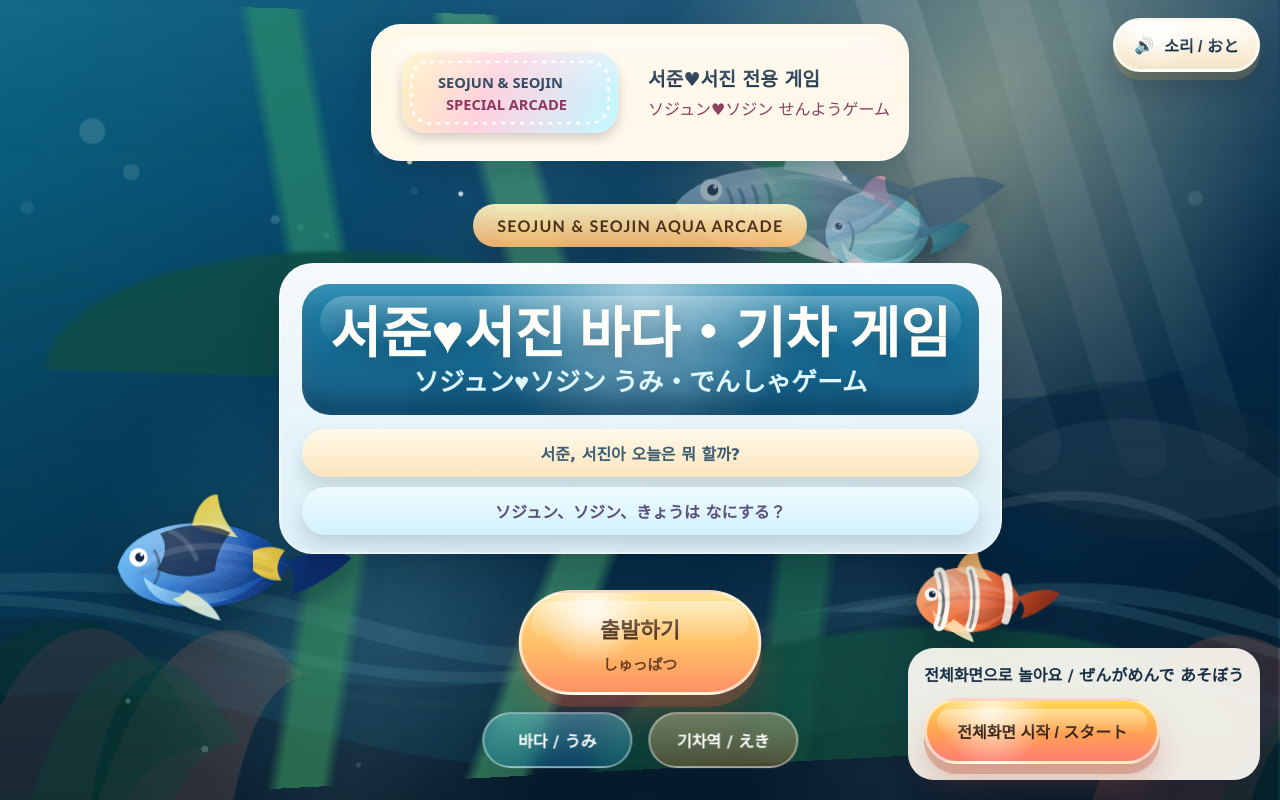
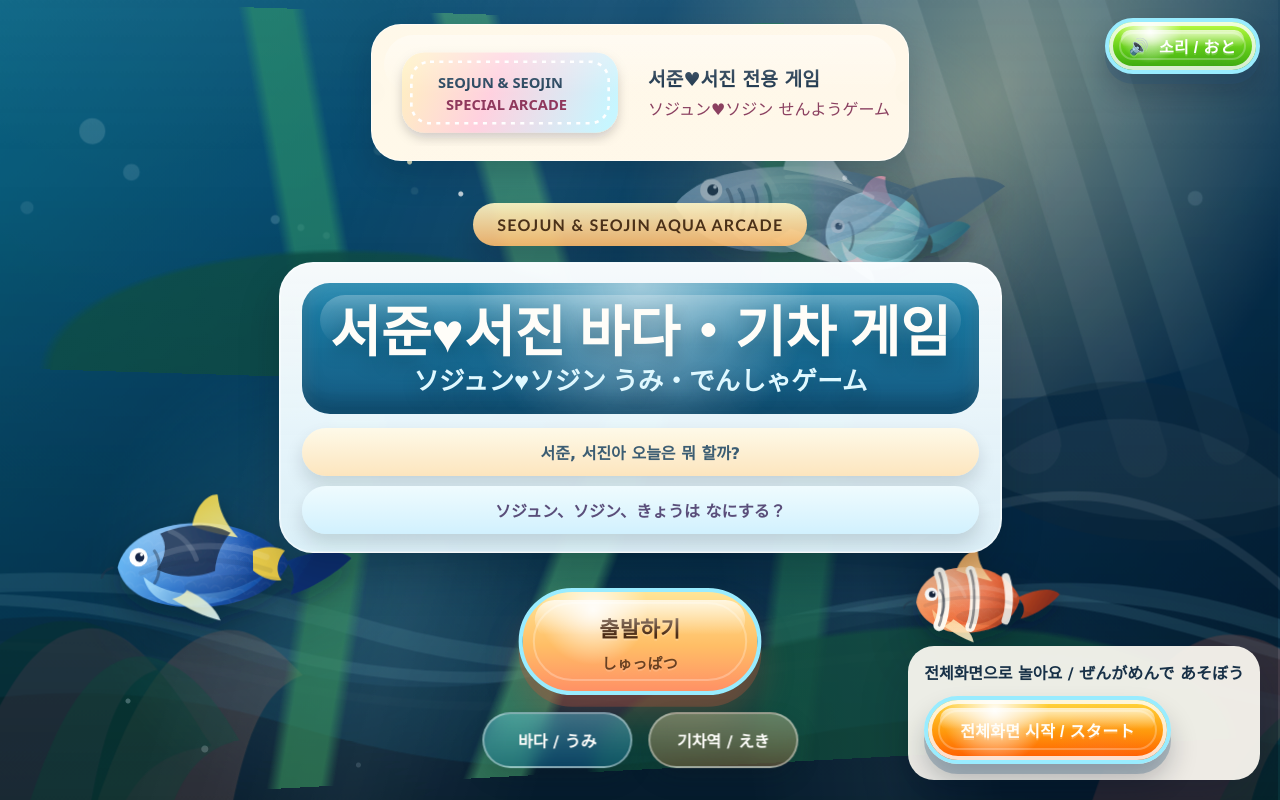
Before and after one commit to ParkWBJP/sj_fishgame, a website with bundled scripts: page index.html in a window 1280 px wide. Built offline with nearby package versions, Linux system fonts and the light colour scheme.

Commit message:
Polish arcade button styling

```diff
--- a/src/styles.css
+++ b/src/styles.css
@@ -934,13 +934,20 @@ h4,
 .play-screen__restart {
   position: relative;
   overflow: hidden;
-  border: 3px solid rgba(255, 255, 255, 0.62);
+  border: 4px solid #99ecff;
   border-radius: 999px;
   font-size: 1rem;
-  font-weight: 800;
+  font-weight: 900;
+  letter-spacing: 0.02em;
+  text-shadow: 0 2px 0 rgba(255, 255, 255, 0.18);
   transition:
     transform var(--transition-fast),
-    box-shadow var(--transition-fast);
+    box-shadow var(--transition-fast),
+    filter var(--transition-fast);
+  box-shadow:
+    0 0 0 4px rgba(255, 255, 255, 0.8) inset,
+    0 10px 0 rgba(36, 83, 120, 0.28),
+    0 18px 28px rgba(8, 18, 34, 0.24);
 }
 
 .sound-toggle:active,
@@ -955,7 +962,11 @@ h4,
 .secondary-button.is-pressed,
 .cta-button.is-pressed,
 .play-screen__restart.is-pressed {
-  transform: translateY(5px) scale(0.97);
+  transform: translateY(6px) scale(0.965);
+  box-shadow:
+    0 0 0 4px rgba(255, 255, 255, 0.82) inset,
+    0 4px 0 rgba(36, 83, 120, 0.2),
+    0 10px 14px rgba(8, 18, 34, 0.2);
 }
 
 .sound-toggle {
@@ -966,26 +977,22 @@ h4,
   display: inline-flex;
   align-items: center;
   gap: 10px;
-  padding: 12px 18px;
-  background:
-    radial-gradient(circle at 28% 22%, rgba(255, 255, 255, 0.86), transparent 34%),
-    linear-gradient(180deg, #fffdf8, #f5e6c9);
-  color: var(--navy);
-  box-shadow:
-    0 8px 0 rgba(180, 150, 89, 0.28),
-    0 18px 26px rgba(8, 14, 24, 0.2);
+  padding: 12px 20px;
+  background:
+    radial-gradient(circle at 28% 20%, rgba(255, 255, 255, 0.96), transparent 28%),
+    radial-gradient(circle at 70% 84%, rgba(58, 153, 35, 0.2), transparent 26%),
+    linear-gradient(180deg, #bfff44, #61cb18 56%, #39a610);
+  color: #ffffff;
 }
 
 .mini-button,
 .secondary-button {
-  padding: 14px 22px;
-  background:
-    radial-gradient(circle at 28% 22%, rgba(255, 255, 255, 0.86), transparent 34%),
-    linear-gradient(180deg, #fff6ce, #ffcf78);
-  color: var(--navy);
-  box-shadow:
-    0 8px 0 rgba(190, 118, 44, 0.28),
-    0 18px 28px rgba(12, 26, 44, 0.18);
+  padding: 14px 24px;
+  background:
+    radial-gradient(circle at 28% 20%, rgba(255, 255, 255, 0.96), transparent 28%),
+    radial-gradient(circle at 72% 84%, rgba(255, 160, 84, 0.18), transparent 24%),
+    linear-gradient(180deg, #ffd93e, #ff9d10 56%, #ff6e00);
+  color: #fffdf8;
 }
 
 .cta-button,
@@ -993,14 +1000,12 @@ h4,
   display: inline-grid;
   gap: 4px;
   justify-items: center;
-  padding: 18px 30px;
-  background:
-    radial-gradient(circle at 28% 18%, rgba(255, 255, 255, 0.78), transparent 32%),
-    linear-gradient(180deg, #ffd64f, #ff9f55 56%, #ff7f74);
-  color: #392316;
-  box-shadow:
-    0 10px 0 rgba(194, 86, 58, 0.34),
-    0 22px 32px rgba(185, 82, 59, 0.26);
+  padding: 18px 32px;
+  background:
+    radial-gradient(circle at 28% 18%, rgba(255, 255, 255, 0.96), transparent 30%),
+    radial-gradient(circle at 72% 84%, rgba(255, 112, 62, 0.2), transparent 26%),
+    linear-gradient(180deg, #ffd83d, #ff980c 54%, #ff5a00);
+  color: #fffdf8;
 }
 
 .cta-button {
@@ -1012,11 +1017,10 @@ h4,
   display: inline-grid;
   gap: 4px;
   background:
-    radial-gradient(circle at 28% 18%, rgba(255, 255, 255, 0.78), transparent 32%),
-    linear-gradient(180deg, #bff37a, #7edb63 58%, #4ab16a);
-  box-shadow:
-    0 10px 0 rgba(58, 130, 66, 0.34),
-    0 22px 30px rgba(21, 58, 33, 0.22);
+    radial-gradient(circle at 28% 18%, rgba(255, 255, 255, 0.96), transparent 30%),
+    radial-gradient(circle at 72% 84%, rgba(56, 173, 61, 0.2), transparent 26%),
+    linear-gradient(180deg, #bfff44, #63d31d 56%, #2ea60d);
+  color: #fffdf8;
 }
 
 .sound-toggle::before,
@@ -1027,10 +1031,25 @@ h4,
 .play-screen__restart::before {
   content: "";
   position: absolute;
-  inset: 8px 10px auto 10px;
-  height: 42%;
+  inset: 8px 12px auto 12px;
+  height: 40%;
   border-radius: 999px;
-  background: linear-gradient(180deg, rgba(255, 255, 255, 0.42), transparent);
+  background: linear-gradient(180deg, rgba(255, 255, 255, 0.72), transparent 88%);
+  pointer-events: none;
+}
+
+.sound-toggle::after,
+.mini-button::after,
+.fullscreen-prompt__button::after,
+.secondary-button::after,
+.cta-button::after,
+.play-screen__restart::after {
+  content: "";
+  position: absolute;
+  inset: 10px;
+  border-radius: 999px;
+  border: 2px solid rgba(255, 255, 255, 0.32);
+  opacity: 0.78;
   pointer-events: none;
 }
 
@@ -1109,20 +1128,18 @@ h4,
   justify-items: center;
   width: 88px;
   padding: 14px 10px 12px;
-  border-radius: 28px;
-  background:
-    radial-gradient(circle at 28% 18%, rgba(255, 255, 255, 0.78), transparent 32%),
-    linear-gradient(180deg, rgba(255, 245, 197, 0.95), rgba(255, 205, 103, 0.94));
-  color: #21405a;
+  border-radius: 999px;
+  background:
+    radial-gradient(circle at 28% 18%, rgba(255, 255, 255, 0.96), transparent 30%),
+    radial-gradient(circle at 72% 84%, rgba(255, 112, 62, 0.2), transparent 26%),
+    linear-gradient(180deg, #ffd83d, #ff980c 54%, #ff5a00);
+  color: #fffdf8;
   font-size: 0.78rem;
-  box-shadow:
-    0 8px 0 rgba(196, 132, 57, 0.32),
-    0 18px 24px rgba(7, 20, 39, 0.22);
   opacity: 0.88;
 }
 
 .play-screen__restart span:last-child {
-  color: #8b4060;
+  color: rgba(255, 255, 255, 0.84);
 }
 
 .transition-layer {
@@ -2563,12 +2580,20 @@ h4,
 .theme-portal__cta {
   align-self: flex-start;
   margin-top: 20px;
-  padding: 14px 20px;
+  padding: 14px 22px;
   border-radius: 999px;
-  background: linear-gradient(180deg, rgba(255, 233, 180, 0.96), rgba(255, 173, 101, 0.94));
-  color: #4a2f18;
+  border: 4px solid #99ecff;
+  background:
+    radial-gradient(circle at 28% 18%, rgba(255, 255, 255, 0.96), transparent 30%),
+    radial-gradient(circle at 72% 84%, rgba(255, 112, 62, 0.2), transparent 26%),
+    linear-gradient(180deg, #ffd83d, #ff980c 54%, #ff5a00);
+  color: #fffdf8;
   font-weight: 900;
-  box-shadow: 0 12px 24px rgba(10, 18, 28, 0.2);
+  text-shadow: 0 2px 0 rgba(255, 255, 255, 0.16);
+  box-shadow:
+    0 0 0 4px rgba(255, 255, 255, 0.82) inset,
+    0 10px 0 rgba(36, 83, 120, 0.28),
+    0 18px 28px rgba(8, 18, 34, 0.24);
   animation: breatheButton 2.6s ease-in-out infinite;
 }
 
```
